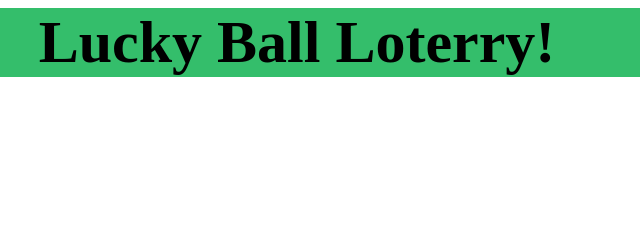
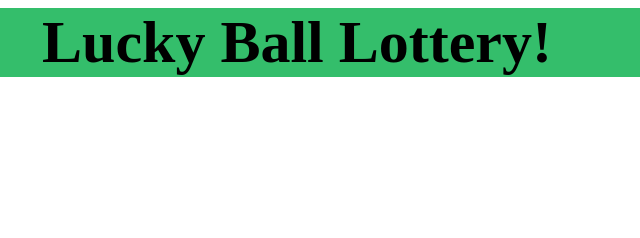
Before and after one commit to nathansolomon7/CS20-HW5, a plain HTML site: page index.html in a window 1280 px wide. Shown: the top 238 px of the page, 363-1003 px from the left. Drawn offline with Linux system fonts and the light colour scheme.

Commit message:
Update index.html

```diff
--- a/index.html
+++ b/index.html
@@ -9,7 +9,7 @@
     <body>
         <div id="wrapperDiv">
             <div id = "titleDiv">
-                <h1>Lucky Ball Loterry!</h1>
+                <h1>Lucky Ball Lottery!</h1>
             </div>
             <div id="picksInfo">
 
```
